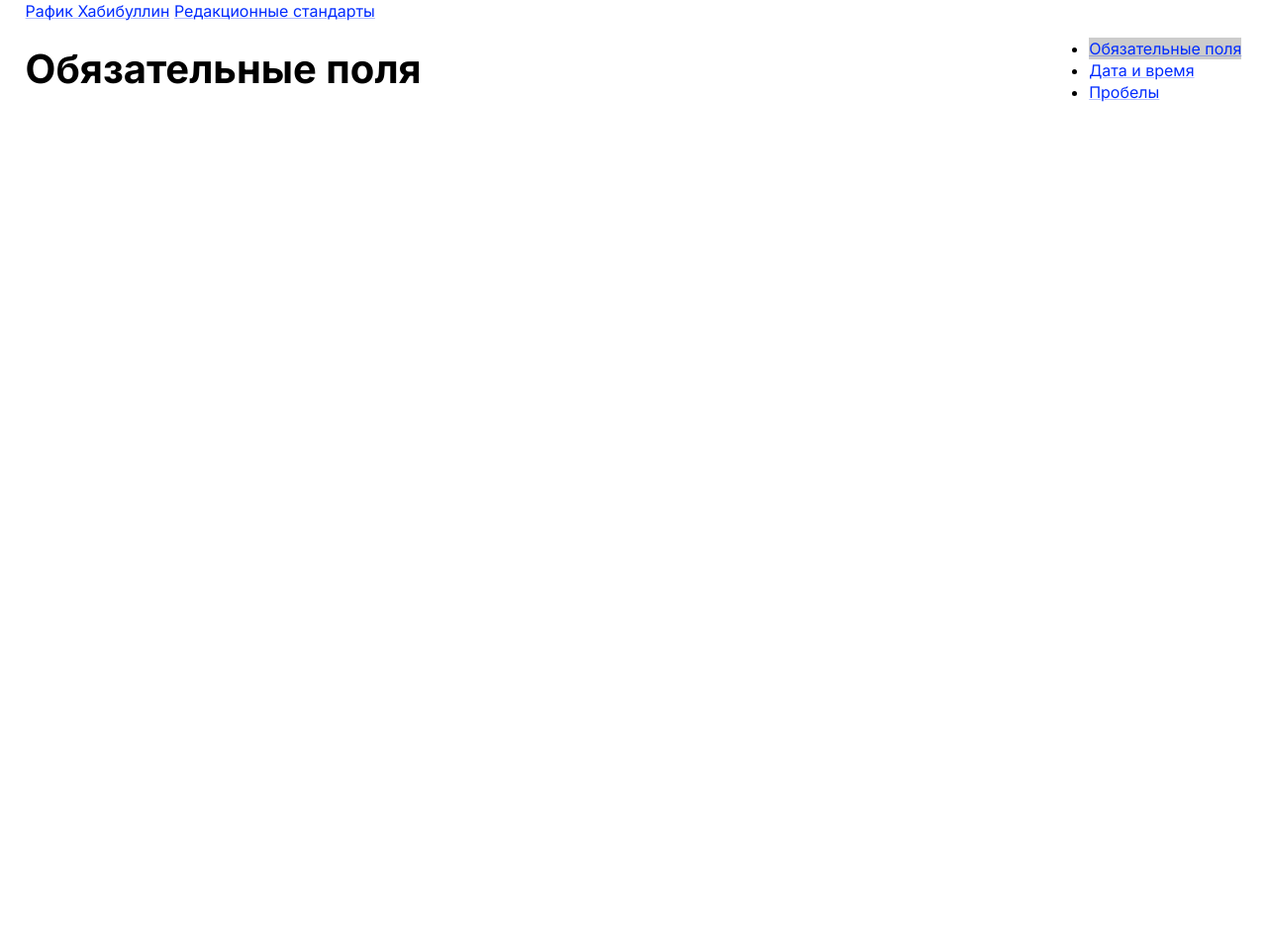
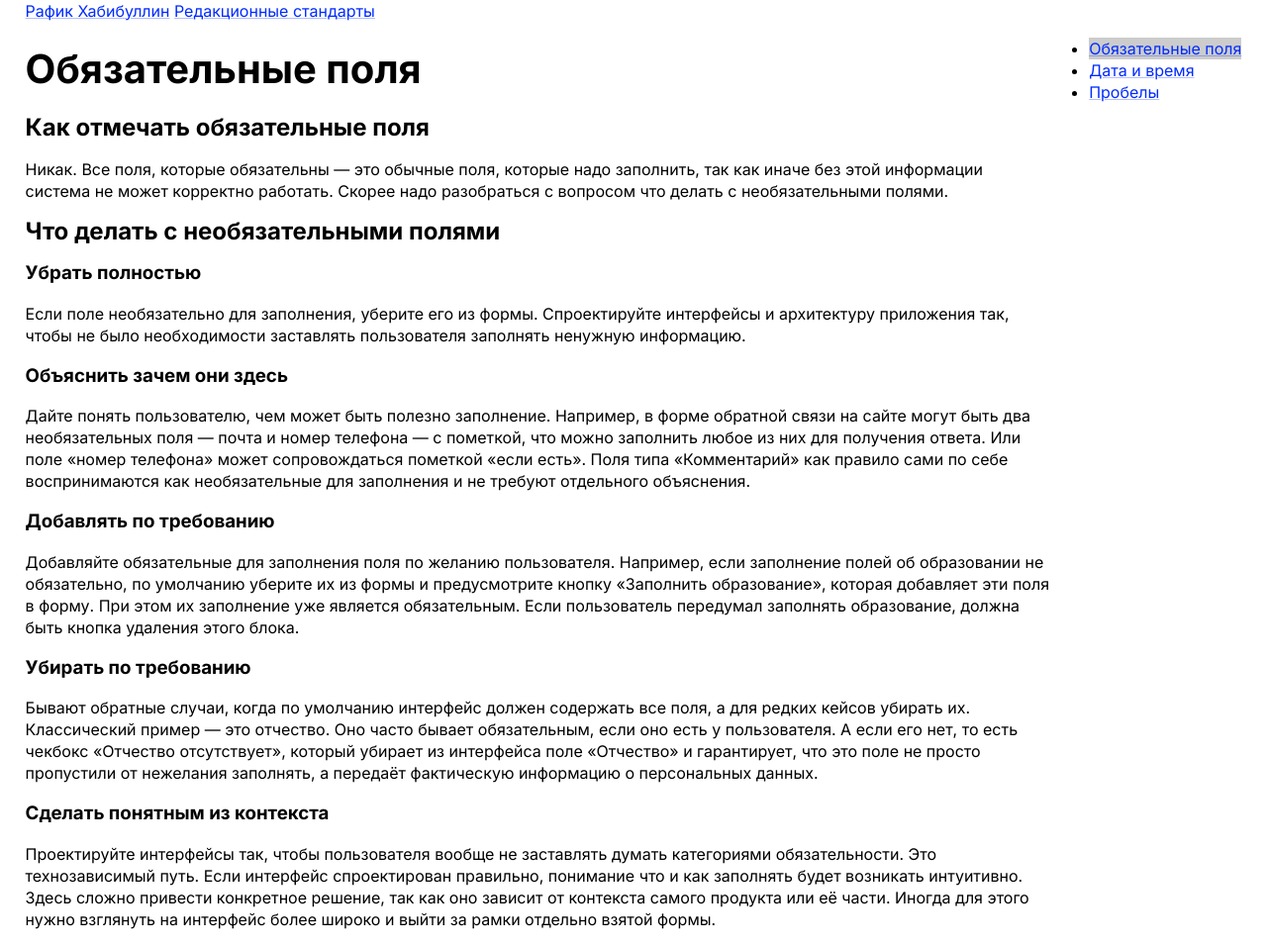
Before and after one commit to habibullin/habibullin.github.io, a Jekyll site: the page built from es/required-fields.md, in a window 1280 px wide. Shown: the whole page at 99% size. Built offline with Jekyll 4.4.1, drawn with Linux system fonts in a browser that asks for light colours; before the commit the page ends 900 px from its top, so only the background shows below that.

Commit message:
Update required-fields.md

```diff
--- a/es/required-fields.md
+++ b/es/required-fields.md
@@ -4,3 +4,24 @@ title: Обязательные поля
 ---
 
 # {{ page.title }}
+
+## Как отмечать обязательные поля
+Никак. Все поля, которые обязательны — это обычные поля, которые надо заполнить, так как иначе без этой информации система не может корректно работать. Скорее надо разобраться с вопросом что делать с необязательными полями.
+
+## Что делать с необязательными полями
+
+### Убрать полностью
+Если поле необязательно для заполнения, уберите его из формы. Спроектируйте интерфейсы и архитектуру приложения так, чтобы не было необходимости заставлять пользователя заполнять ненужную информацию.
+
+### Объяснить зачем они здесь
+Дайте понять пользователю, чем может быть полезно заполнение. Например, в форме  обратной связи на сайте могут быть два необязательных поля — почта и номер телефона — с пометкой, что можно заполнить  любое из них для получения ответа. Или поле «номер телефона» может сопровождаться пометкой  «если есть».
+Поля типа «Комментарий» как правило сами по себе воспринимаются как необязательные для заполнения и не требуют отдельного объяснения.
+
+### Добавлять по требованию
+Добавляйте обязательные для заполнения поля по желанию пользователя. Например, если заполнение полей об образовании не обязательно, по умолчанию уберите их из формы и предусмотрите кнопку «Заполнить образование», которая добавляет эти поля в форму. При этом их заполнение уже является обязательным. Если пользователь передумал заполнять образование, должна быть кнопка удаления этого блока.
+
+### Убирать по требованию
+Бывают обратные случаи, когда по умолчанию интерфейс должен содержать все поля, а для редких кейсов убирать их. Классический пример — это отчество. Оно часто бывает обязательным, если оно есть у пользователя. А если его нет, то есть чекбокс «Отчество отсутствует», который убирает из интерфейса поле «Отчество» и гарантирует, что это поле не просто пропустили от нежелания заполнять, а передаёт фактическую информацию о персональных данных.
+
+### Сделать понятным из контекста
+Проектируйте интерфейсы так, чтобы пользователя вообще не заставлять думать категориями обязательности. Это технозависимый путь. Если интерфейс спроектирован правильно, понимание что и как заполнять будет возникать интуитивно. Здесь сложно привести конкретное решение, так как оно зависит от контекста самого продукта или её части. Иногда для этого нужно взглянуть на интерфейс более широко и выйти за рамки отдельно взятой формы.
```
